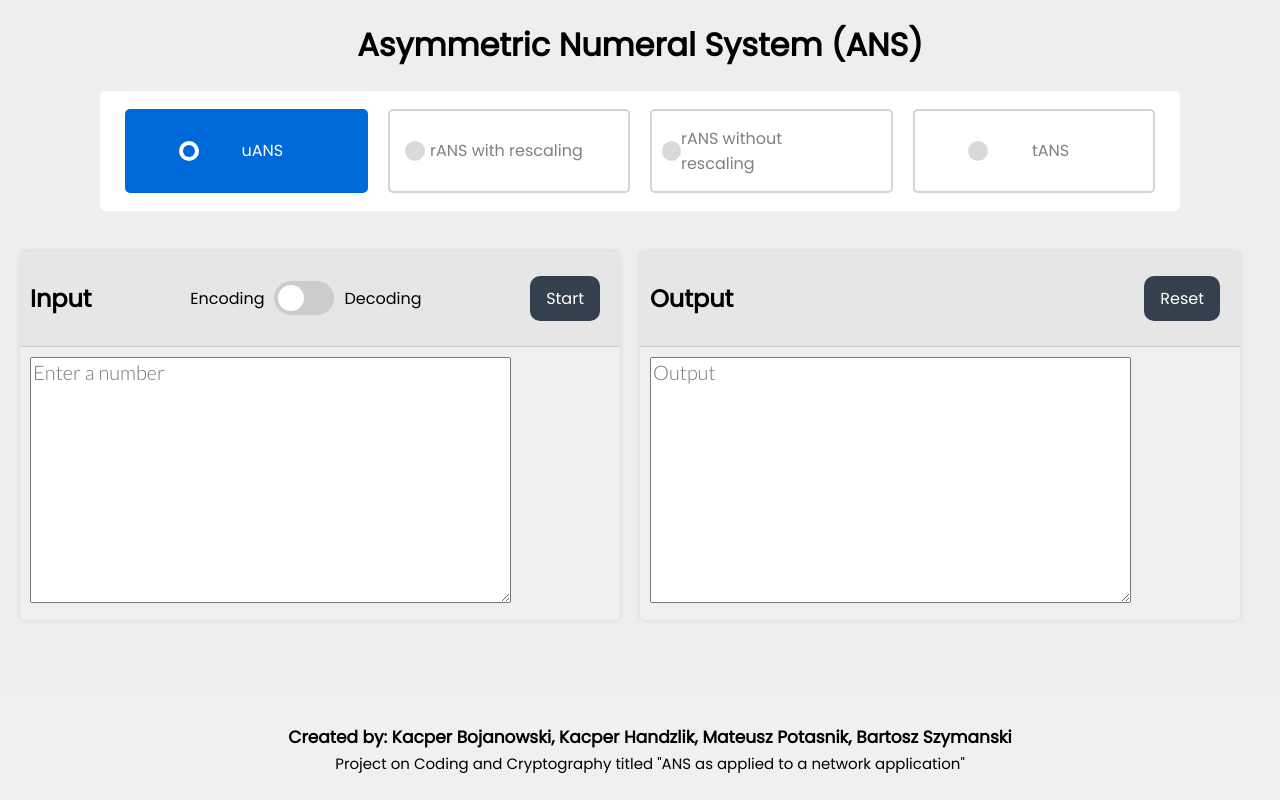
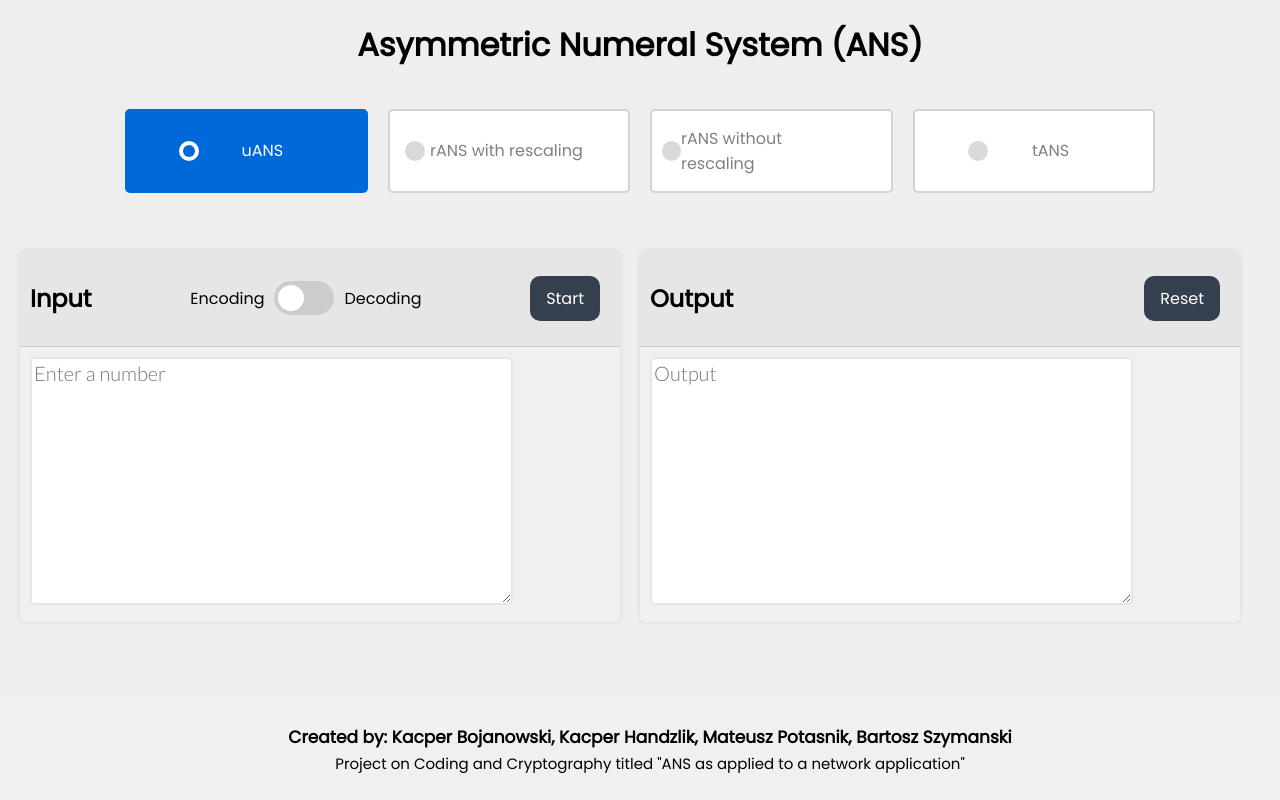
Before and after one commit to PotasnikM/ANS-Web-App, a Flask app: page / in a window 1280 px wide. Run offline with Flask 2, Linux system fonts and the light colour scheme.

Commit message:
- reset button update - colors - added numpy to requirements.txt

```diff
--- a/requirements.txt
+++ b/requirements.txt
@@ -1 +1,2 @@
 Flask~=2.2.3
+numpy~=1.24.0
--- a/web_app/static/css/style.css
+++ b/web_app/static/css/style.css
@@ -10,10 +10,17 @@ global styles
 */
 html,
 body {
+  display: flex;
+  flex-direction: column;
   background: #eee;
   font-family: 'Poppins', sans-serif;
   margin: 0;
 }
+
+main {
+  flex-grow: 1;
+}
+
 
 .container {
   display: flex;
@@ -49,7 +56,7 @@ h1 {
 
 .wrapper{
   display: flex;
-  background: #fff;
+  background: #eee;
   margin: 20px 100px  20px 100px ;
   height: 80px;
   align-items: center;
@@ -71,6 +78,10 @@ h1 {
   border: 2px solid lightgrey;
   transition: all 0.3s ease;
 }
+.wrapper .option:hover{
+  background-color: #f5f5f5;
+}
+
 .wrapper .option .dot{
   height: 20px;
   width: 20px;
@@ -143,7 +154,6 @@ input[type="radio"]{
   margin-right: 10px;
  border-radius: 10px;
  display: inline-block;
-
 }
 .reset-button:hover{
  background-color: #0069d9;
@@ -219,10 +229,13 @@ input:checked + .slider:before {
 textarea {
   font-family: 'Lato', sans-serif;
   font-size: 20px;
+  border-radius: 5px;
+  border: 2px solid #e6e6e6;
 }
 
 
 footer {
+  flex-shrink: 0;
   background-color: #f0f0f0;
   padding: 10px;
   text-align: center;
--- a/web_app/templates/index.html
+++ b/web_app/templates/index.html
@@ -5,6 +5,7 @@
     <link rel="stylesheet" href="../static/css/style.css">
   </head>
   <body>
+    <main>
     <h1>Asymmetric Numeral System (ANS)</h1>
     <div class="wrapper">
             <input type="radio" onclick="ChangeAnsType(this)" name="select" value="uans" id="option-1" checked="checked">
@@ -57,6 +58,7 @@
       </div>
     </div>
 
+    </main>
     <footer>
       <p class="footer-authors">Created by: Kacper Bojanowski, Kacper Handzlik, Mateusz Potasnik, Bartosz Szymanski</p>
       <p class="footer-desc">Project on Coding and Cryptography titled "ANS as applied to a network application"</p>
@@ -123,6 +125,7 @@
             document.getElementById("encode").setAttribute("name", "change");
             document.getElementById("decode").removeAttribute("name");
             ChangeAnsType(document.getElementById('option-1'))
+            document.getElementById('option-1').checked = true;
         }
     </script>
   </body>
```
